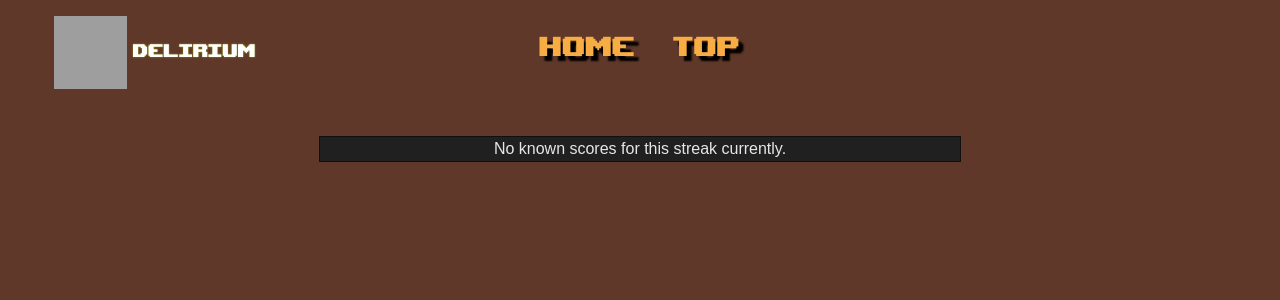
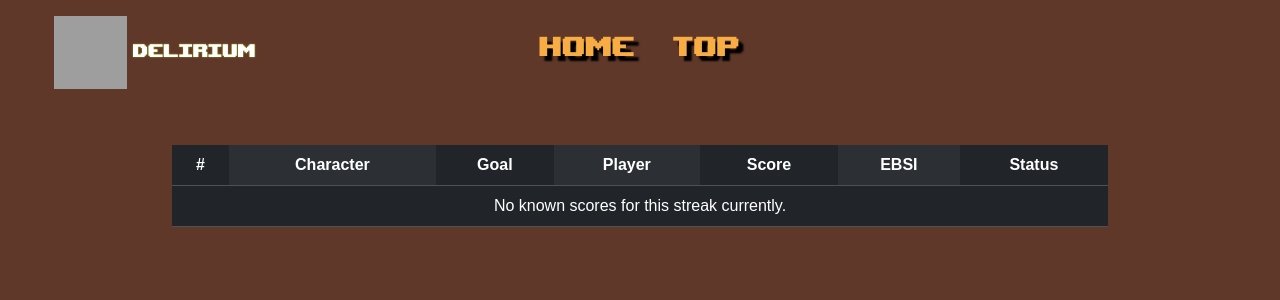
Before and after one commit to Sleash/Delirium, a Django app: page /streaking/all/all/ in a window 1280 px wide. Shown: the top 300 px of the page. Run offline with Django 5.2, Linux system fonts and the light colour scheme; data that the repository does not hold is empty; some libraries are stand-ins or nearby versions; grey boxes are pictures that could not be loaded.

Commit message:
Better streak table, especially on mobile

```diff
--- a/leaderboard/static/css/styles.css
+++ b/leaderboard/static/css/styles.css
@@ -106,16 +106,8 @@ a {
     outline: solid red;
 }
 
-.scoresheader {
+table {
     font-family: sans-serif;
-    font-weight: 900;
-    background-color: #101010;
-}
-
-.colscores {
-    font-family: sans-serif;
-    background-color: #202020;
-    outline: solid 1px #101010;
 }
 
 .alive {
--- a/streaking/templates/streaking/streak_list.html
+++ b/streaking/templates/streaking/streak_list.html
@@ -6,8 +6,7 @@
     <div class="col-auto">
         {% for c in characters %}
         <a href="{% url 'streakingcg' c.id currentgoal %}">
-            <img src="{{base_url_icon}}{{c.icon_source}}"
-            alt="{{c.name}}" id="{{c.id}}" class="character m-1
+            <img src="{{base_url_icon}}{{c.icon_source}}" alt="{{c.name}}" id="{{c.id}}" class="character m-1
             {% if c.id == currentcharacter %}
             selected
             {% endif %}
@@ -23,8 +22,7 @@
     <div class="col-auto">
         {% for g in goals %}
         <a href="{% url 'streakingcg' currentcharacter g.id %}">
-            <img src="{{base_url_icon}}{{g.icon_source}}"
-            alt="{{g.name}}" id="{{g.id}}" class="goal m-1
+            <img src="{{base_url_icon}}{{g.icon_source}}" alt="{{g.name}}" id="{{g.id}}" class="goal m-1
             {% if g.id == currentgoal %}
             selected
             {% endif %}
@@ -34,45 +32,59 @@
     </div>
 </div>
 
-        {% for streak in streak_list %}
-        {% if forloop.first %}
-        <div class="row justify-content-center mt-3">
-            <div class="col-1 scoresheader">Rank</div>
+<div class="row justify-content-center">
+    <div class="col col-lg-9">
+        <table class="mt-4 table table-dark table-striped-columns">
+            <thead>
+                <tr>
+                    <th scope="col">#</th>
                     {% if currentcharacter == 'all' %}
-            <div class="col-3 col-lg-2 scoresheader">Character</div>
+                    <th scope="col">Character</th>
                     {% endif %}
                     {% if currentgoal == 'all' %}
-            <div class="col-3 col-lg-2 scoresheader">Goal</div>
+                    <th scope="col">Goal</th>
                     {% endif %}
-            <div class="col-3 col-lg-2 scoresheader">Player</div>
-            <div class="col-1 scoresheader">Score</div>
-            <div class="col-1 scoresheader">Status</div>
-        </div>
-        {% endif %}
-
-        <div class="row justify-content-center">
-            <div class="col-1 scoresheader">{{forloop.counter}}</div>
+                    <th scope="col">Player</th>
+                    <th scope="col">Score</th>
+                    <th scope="col">EBSI</th>
+                    <th scope="col">Status</th>
+                </tr>
+            </thead>
+            <tbody>
+                {% for streak in streak_list %}
+                <tr>
+                    <th scope="row">{{forloop.counter}}</th>
                     {% if currentcharacter == 'all' %}
-            <div class="col-3 col-lg-2 colscores">{{streak.character.name}}</div>
+                    <td>{{streak.character.name}}</td>
                     {% endif %}
                     {% if currentgoal == 'all' %}
-            <div class="col-3 col-lg-2 colscores">{{streak.goal.name}}</div>
+                    <td>{{streak.goal.name}}</td>
                     {% endif %}
-            <div class="col-3 col-lg-2 colscores">
+                    <td>
                         <a href="https://www.twitch.tv/{{streak.player}}">{{streak.player}}</a>
-            </div>
-            <div class="col-1 colscores">{{streak.score}}</div>
-            <div class="col-1 colscores">
+                    </td>
+                    <td>
+                        {% if streak.vod %}
+                        <a href="{{streak.vod}}">{{streak.score}}</a>
+                        {% else %}
+                        {{streak.score}}
+                        {% endif %}
+                    </td>
+                    <td>{{streak.ebsi|default_if_none:"-" }}</td>
+                    <td>
                         {% if streak.alive %}
                         <span class="alive">Alive</span>
                         {% else %}
                         <span class="dead">Dead</span>
                         {% endif %}
+                    </td>
+                </tr>
+                {% empty %}
+                <td colspan="7">No known scores for this streak currently.</td>
+                {% endfor %}
+            </tbody>
+        </table>
     </div>
 </div>
-        {% empty %}
-        <div class="row justify-content-center mt-3">
-            <div class="col-lg-6 colscores">No known scores for this streak currently.</div>
-        </div>
-        {% endfor %}
+
 {% endblock %}
```
Lines whose indentation alone changed are shown as unchanged.
